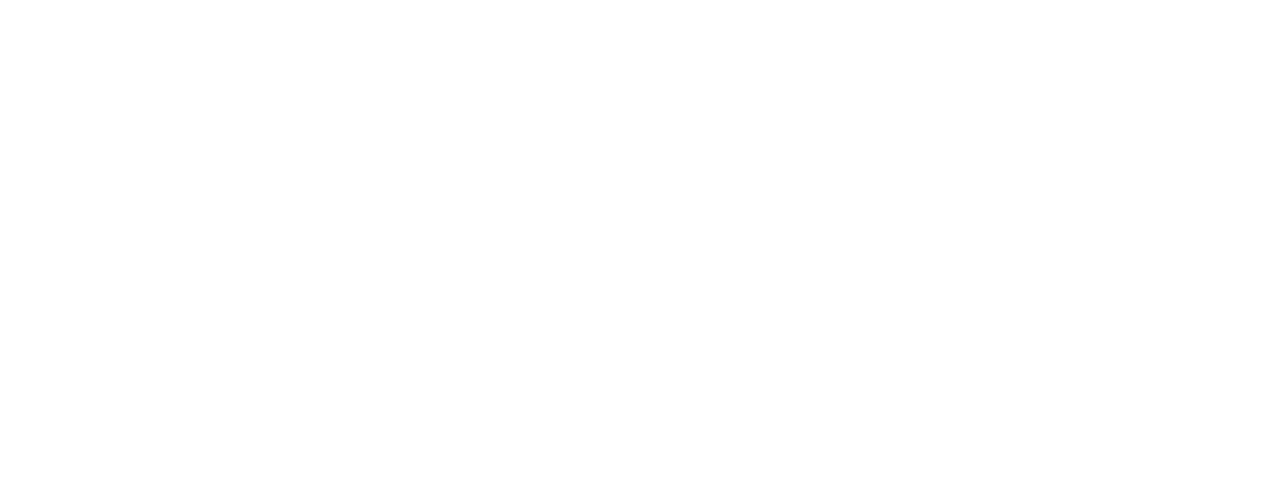
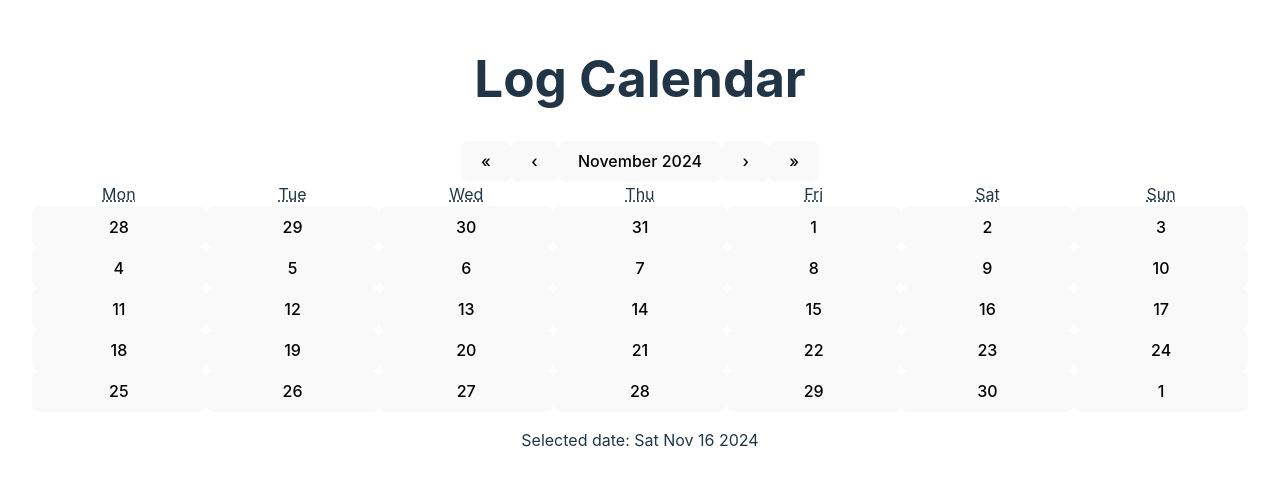
Before and after one commit to Inner-Bloom/InnerBloom, a React (Vite) app in the folder packages/react-frontend/: page /calendar in a window 1280 px wide. Before the commit this address had no page. Shown: the part 190-676 px from the top of the page. Built offline with nearby package versions, Linux system fonts and the light colour scheme.

Commit message:
added react-calendar dependencies to package.json and LogCalendar file with button

```diff
--- a/package.json
+++ b/package.json
@@ -18,8 +18,9 @@
         "prettier": "^3.3.3"
     },
     "dependencies": {
+        "prettier": "^3.3.3",
+        "react-calendar": "^5.1.0",
         "react-router-dom": "^6.27.0",
-        "prettier": "^3.3.3",
         "vite": "^5.4.10"
     }
 }
--- a/packages/react-frontend/src/App.jsx
+++ b/packages/react-frontend/src/App.jsx
@@ -5,6 +5,8 @@ import React from 'react';
 import Form from './LogForm';
 import './App.css';
 import Login from "./login";
+import LogCalendar from './LogCalendar';
+
 
 function App() {
   const INVALID_TOKEN = "INVALID_TOKEN";
@@ -165,8 +167,15 @@ function App() {
           element={
             <div className="main-screen">
               <h1>Welcome to Inner Bloom</h1>
-              <button className="checkin-button" onClick={() => window.location.href = '/checkin'}>
+              <button className="checkin-button"
+              onClick={() => window.location.href = '/checkin'}>
                 Check In
+              </button>
+              <button
+                className="calendar-button"
+                onClick={() => (window.location.href = '/calendar')}
+              >
+                Calendar
               </button>
             </div>
           }
@@ -176,6 +185,10 @@ function App() {
           element = {<Form onSubmit={handleSubmit} onBack={handleBack} />}
 
         />
+        <Route
+            path="/calendar"
+            element={<LogCalendar />}
+          />
 
       </Routes>
 
--- /dev/null
+++ b/packages/react-frontend/src/LogCalendar.jsx
@@ -0,0 +1,18 @@
+// LogCalendar.jsx
+import React from 'react';
+import Calendar from 'react-calendar';
+// import 'react-calendar/dist/Calendar.css';
+
+const LogCalendar = () => {
+  const [value, setValue] = React.useState(new Date());
+
+  return (
+    <div className="calendar-container">
+      <h1>Log Calendar</h1>
+      <Calendar onChange={setValue} value={value} />
+      <p>Selected date: {value.toDateString()}</p>
+    </div>
+  );
+};
+
+export default LogCalendar;
```
